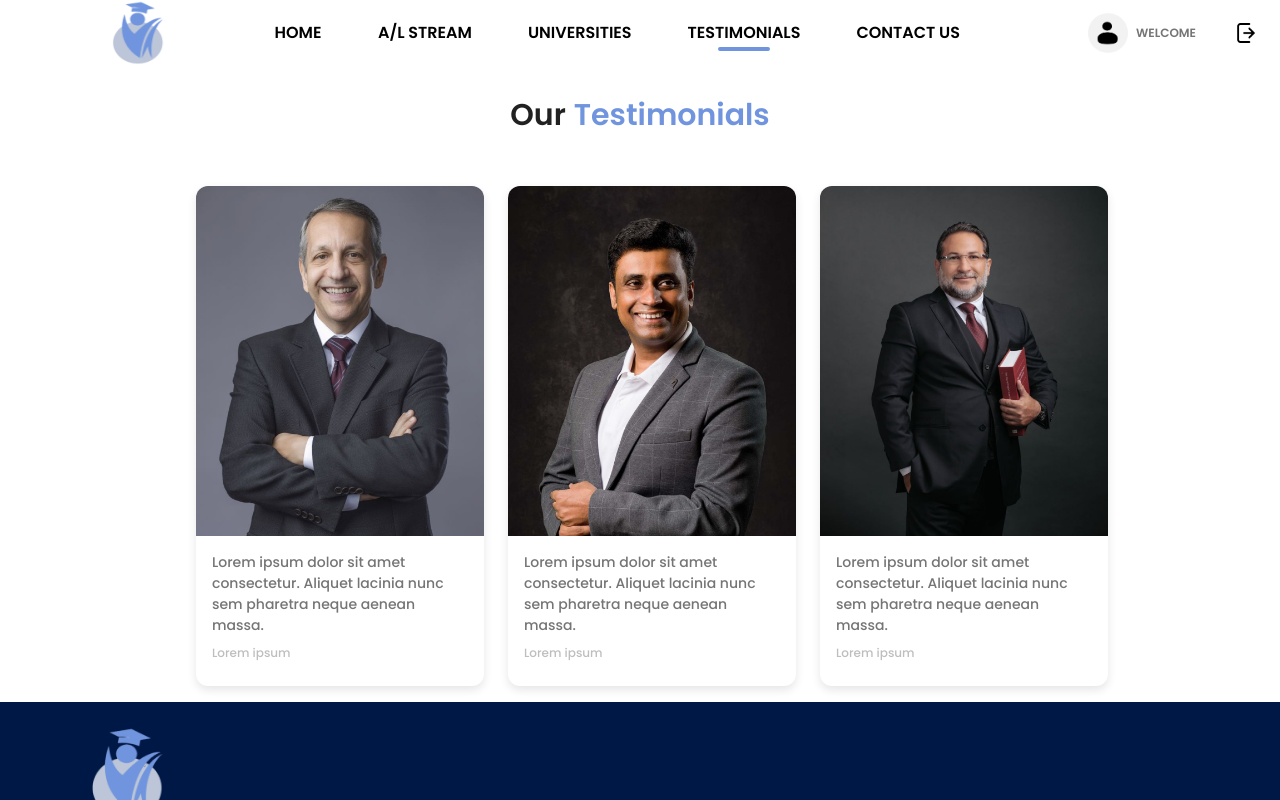
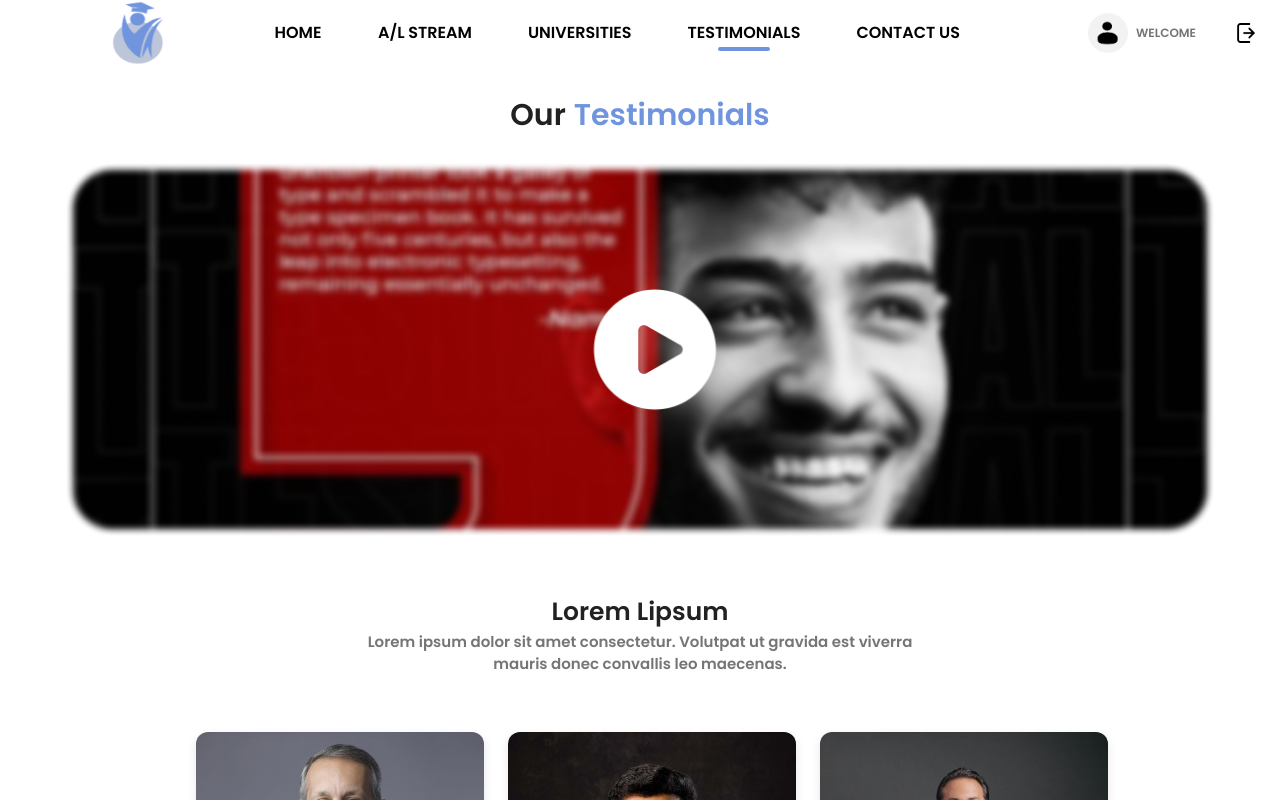
Before and after one commit to nuwin2003/Edu-Guide-SriLanka-Frontend, a React (Vite) app: page /home/testimonials in a window 1280 px wide. Shown: the top 800 px of the page. Built offline with nearby package versions, Linux system fonts and the light colour scheme.

Commit message:
Testimonials page development.

```diff
--- a/src/pages/Testimonials.jsx
+++ b/src/pages/Testimonials.jsx
@@ -3,6 +3,7 @@ import {Box, Grid, Typography} from "@mui/material";
 import Photo1 from '../assets/testimonials/Photo1.png';
 import Photo2 from '../assets/testimonials/Photo2.png';
 import Photo3 from '../assets/testimonials/Photo3.png';
+import VideoImg from '../assets/testimonials/VideoImg.png';
 import TestimonialsCard from "../components/TestimonialsCard.jsx";
 
 const Testimonials = () => {
@@ -37,6 +38,19 @@ const Testimonials = () => {
                     </Typography>
                 </Box>
             </Grid>
+            <Grid item xs={12} sx={{display: 'flex', justifyContent: 'center', m: 2}}>
+                <Box component='img' src={VideoImg} width={1150} height={375} />
+            </Grid>
+            <Grid item xs={12}>
+                <Box sx={{mt: 5, mb: 2, textAlign: 'center', display: 'flex', flexDirection: 'column', alignItems: 'center'}}>
+                    <Typography sx={{fontWeight: 600, fontSize: 25}}>
+                        Lorem Lipsum
+                    </Typography>
+                    <Typography sx={{color: '#757575', fontWeight: 550, fontSize: 15, maxWidth: 600}}>
+                        Lorem ipsum dolor sit amet consectetur. Volutpat ut gravida est viverra mauris donec convallis leo maecenas.
+                    </Typography>
+                </Box>
+            </Grid>
             <Grid container spacing={3} justifyContent="center" sx={{m: 2}}>
                 {testimonials.map((testimonial, index) => (
                     <Grid item key={index} xs={12} sm={6} md={3} sx={{display: 'flex', justifyContent: 'center'}}>
--- a/src/pages/Universities.jsx
+++ b/src/pages/Universities.jsx
@@ -15,7 +15,7 @@ import ChatBotImg from '../assets/ChatBotImg.png';
 import axios from "axios";
 
 // Replace this with your real Flask or ngrok URL
-const baseURL = "http://127.0.0.1:5001";
+const baseURL = "http://localhost:";
 
 const Universities = () => {
     const [messages, setMessages] = useState([
--- a/src/services/SuggestionService.js
+++ b/src/services/SuggestionService.js
@@ -1,6 +1,6 @@
 import axios from 'axios';
 
-const API_URL = "http://127.0.0.1:5002";  // Ensure this points to your Flask backend
+const API_URL = "http://localhost:5002/";  // Ensure this points to your Flask backend
 
 const SuggestionService = {
     suggestStream: async (userResponseStreams) => {
--- a/src/services/SuggestionService2.js
+++ b/src/services/SuggestionService2.js
@@ -1,6 +1,6 @@
 import axios from 'axios';
 
-const API_URL = "http://127.0.0.1:5001";  // Correct Flask API URL
+const API_URL = "http://localhost:5001/";  // Correct Flask API URL
 
 const SuggestionService2 = {
     predictDegree: async (userResponseSkills) => {  // Fix function name
```
Also changed, not shown: src/assets/testimonials/VideoImg.png (added).
